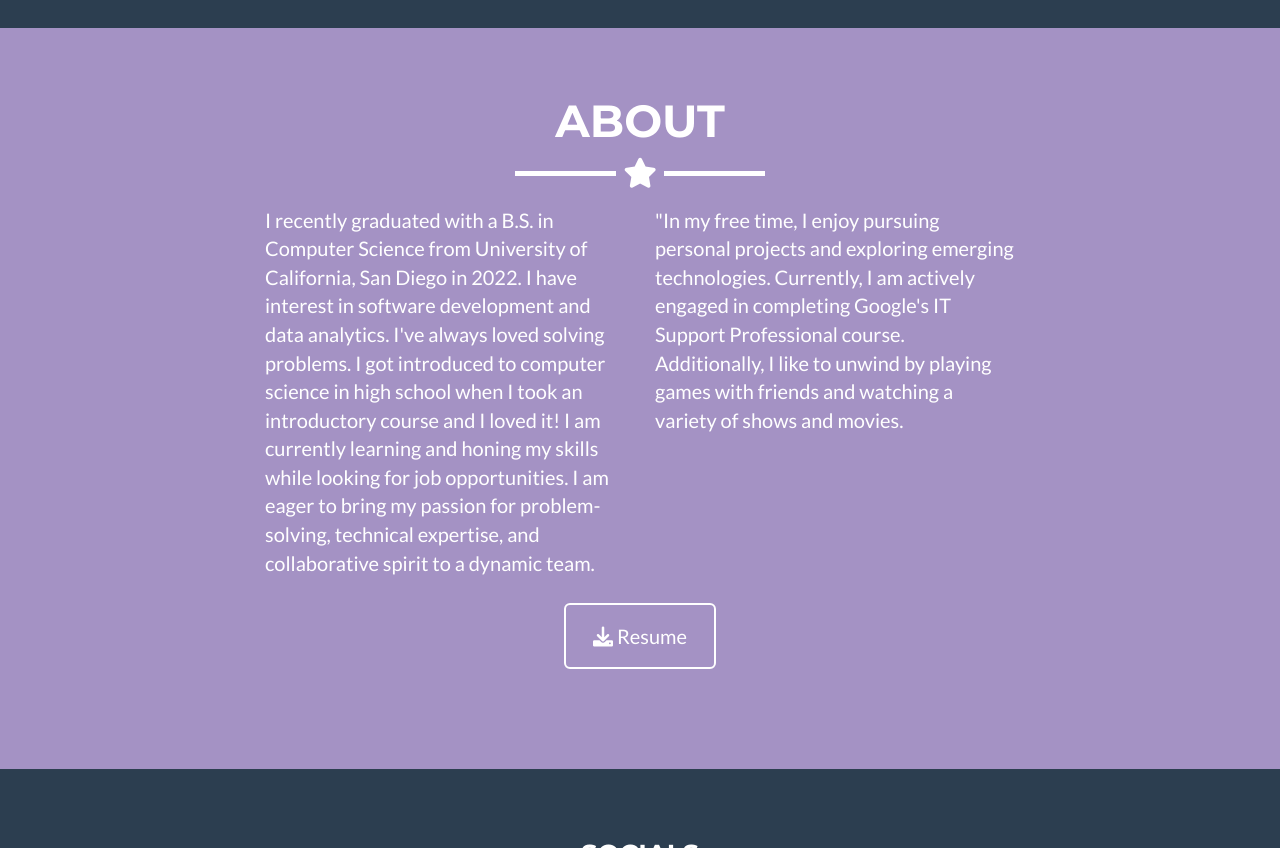
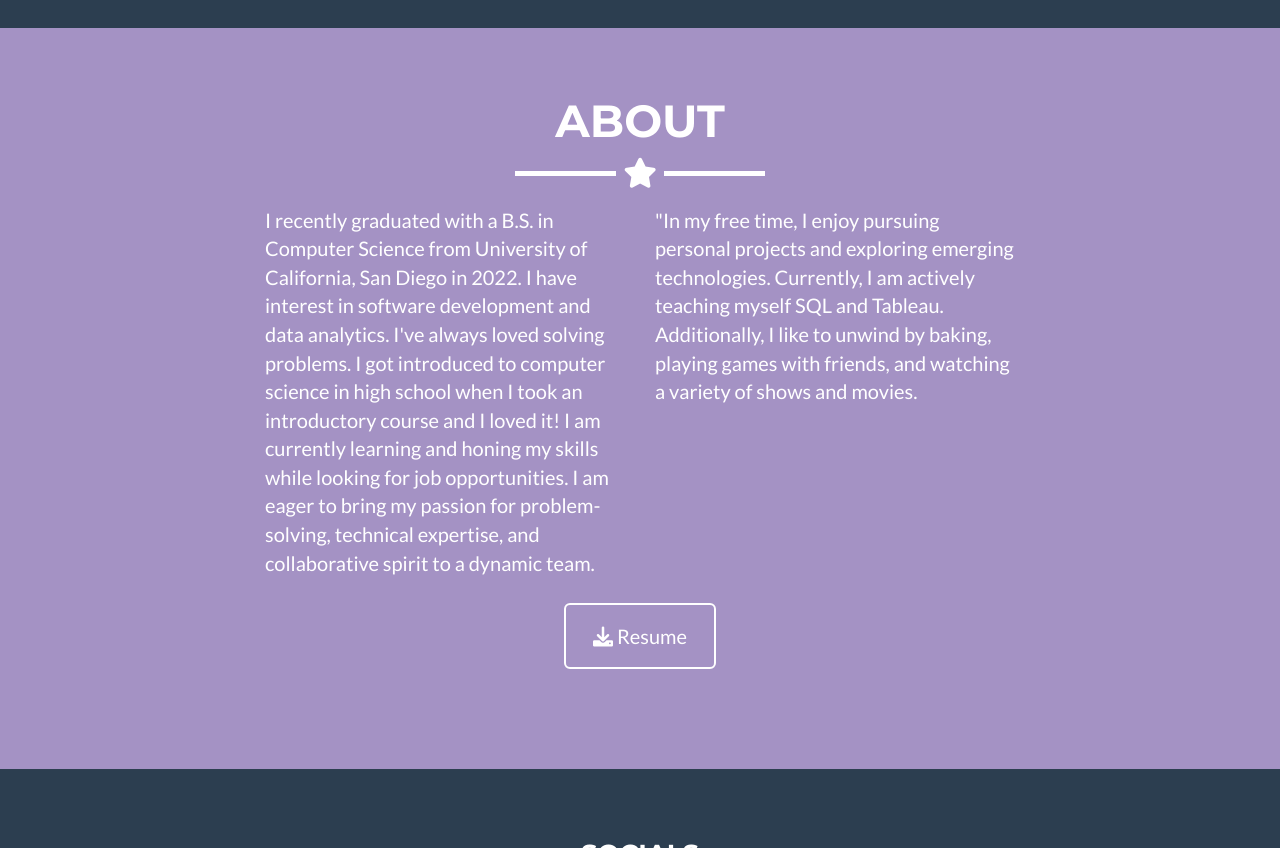
Before and after one commit to j3li/j3li.github.io, a Jekyll site: the page built from docs/_posts/2023-2-01-project-3.markdown, in a window 1280 px wide and 900 px high, scrolled down 1087 px, cut to the strip 52-900 px from the top of the window. Built offline with Jekyll 4.4.1, drawn with Linux system fonts in a browser that asks for light colours.

Commit message:
updated about

```diff
--- a/docs/_includes/about.html
+++ b/docs/_includes/about.html
@@ -18,11 +18,11 @@
       </div>
       <div class="col-lg-4">
         <p>"In my free time, I enjoy pursuing personal projects and exploring emerging technologies. Currently,
-          I am actively engaged in completing Google's IT Support Professional course. Additionally, I like to
-          unwind by playing games with friends and watching a variety of shows and movies.</p>
+          I am actively teaching myself SQL and Tableau. Additionally, I like to
+          unwind by baking, playing games with friends, and watching a variety of shows and movies.</p>
       </div>
       <div class="col-lg-8 col-lg-offset-2 text-center">
-        <a href="https://drive.google.com/file/d/1oWY1TQkvDEsOUQisPqYYnyKPlmZ97BVp/view?usp=sharing" class="btn btn-lg btn-outline">
+        <a href="https://drive.google.com/file/d/1dvJSgVn07WOU0aeBMrO4xCavGPBXGFYa/view?usp=sharing" class="btn btn-lg btn-outline">
           <i class="fa fa-download"></i> Resume
         </a>
       </div>
```
